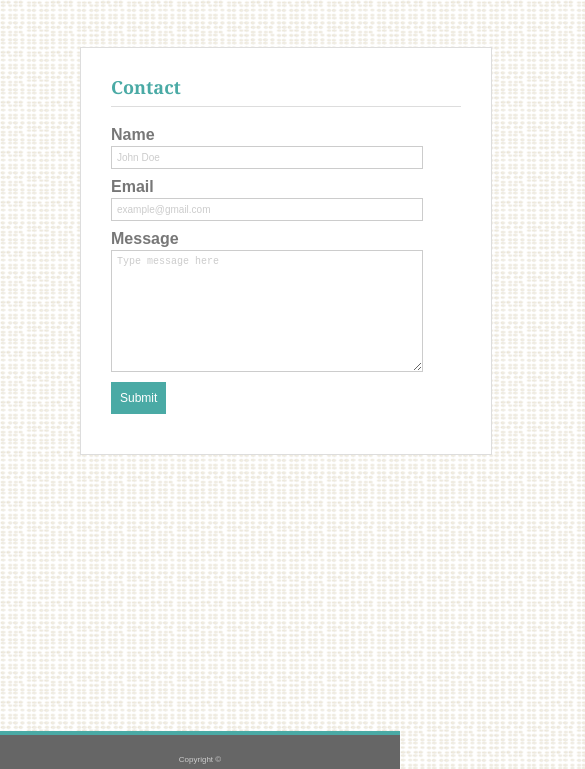
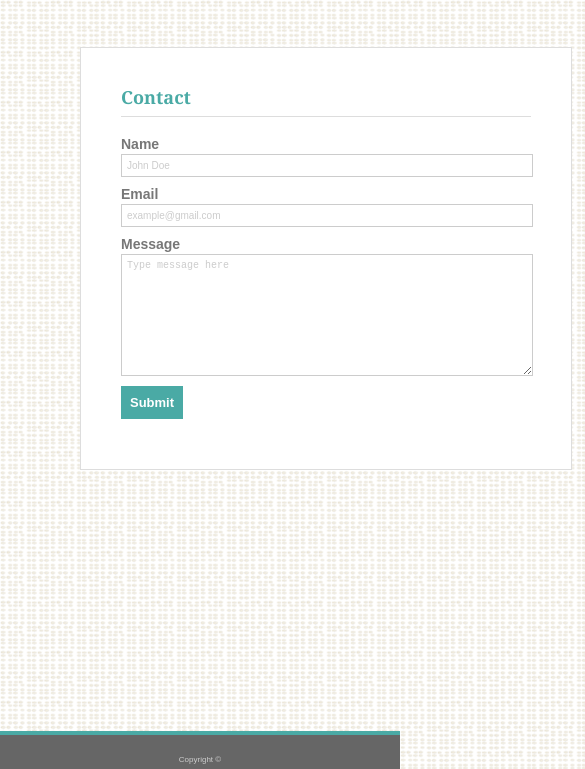
Before and after one commit to mariarabin/Responsive-Portfolio, a plain HTML site: page contact.html in a window 390 px wide. Shown: the part 75-844 px from the top of the page, 585 px wide, since content can reach past the window. Drawn offline with Linux system fonts and the light colour scheme.

Commit message:
mobile size updates

```diff
--- a/assets/css/style.css
+++ b/assets/css/style.css
@@ -212,12 +212,17 @@ footer {
 
 /* Media Queries */
 
+/* ----------EXTRA LARGE---------- */
 @media screen and (min-width: 981px) {}
 
+/* ----------LARGE---------- */
 @media screen and (min-width: 769px) and (max-width: 980px) {}
 
+/* ----------MEDIUM---------- */
 @media screen and (min-width: 641px) and (max-width: 768px) {}
 
+
+/* ----------SMALL---------- */
 @media screen and (max-width: 640px) {
 /* Header */
 
@@ -243,14 +248,14 @@ footer {
 /* Main Content Area */
 
 .content {
-    width: 700px;
+    width: 640px;
     margin: 20px 50px;
 }
 
 .main {
-    width: 350px;
+    width: 410px;
     margin: 30px 30px;
-    padding: 30px;
+    padding: 40px;
 }
 
 .logo {
@@ -288,15 +293,16 @@ p {
 
 /* Contact Page */
 .contact {
-    width: 700px;
+    width: 640px;
 }
 
 .contact label {
     padding-bottom: 3px;
+    font-size: 14px;
 }
 
 .contact input {
-    width: 300px;
+    width: 400px;
     border: 1px solid #cccccc;
     margin-bottom: 10px;
     padding: 5px;
@@ -304,7 +310,7 @@ p {
 }
 
 .contact textarea {
-    width: 300px;
+    width: 400px;
     border: 1px solid #cccccc;
     margin-bottom: 7px;
     padding: 5px;
@@ -313,8 +319,9 @@ p {
 
 .contact input[type="submit"] {
     padding: 9px 9px;
-    font-size: 12px;
+    font-size: 13px;
     display: block;
+    font-weight: bold;
 }
 
 /* Portfolio Page */
```
